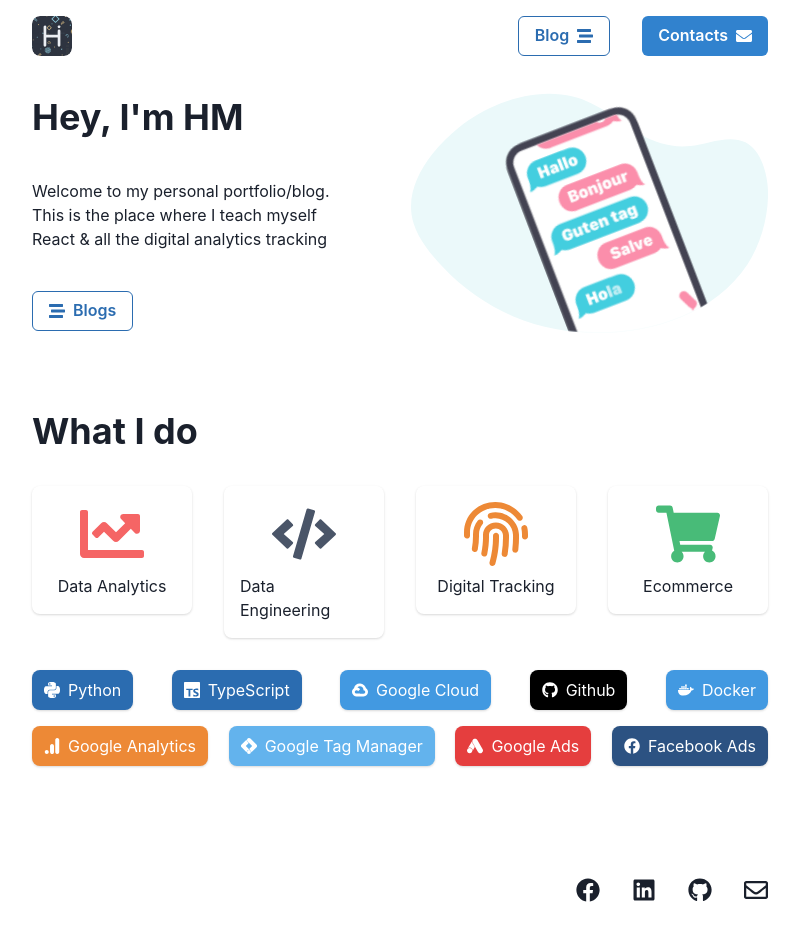
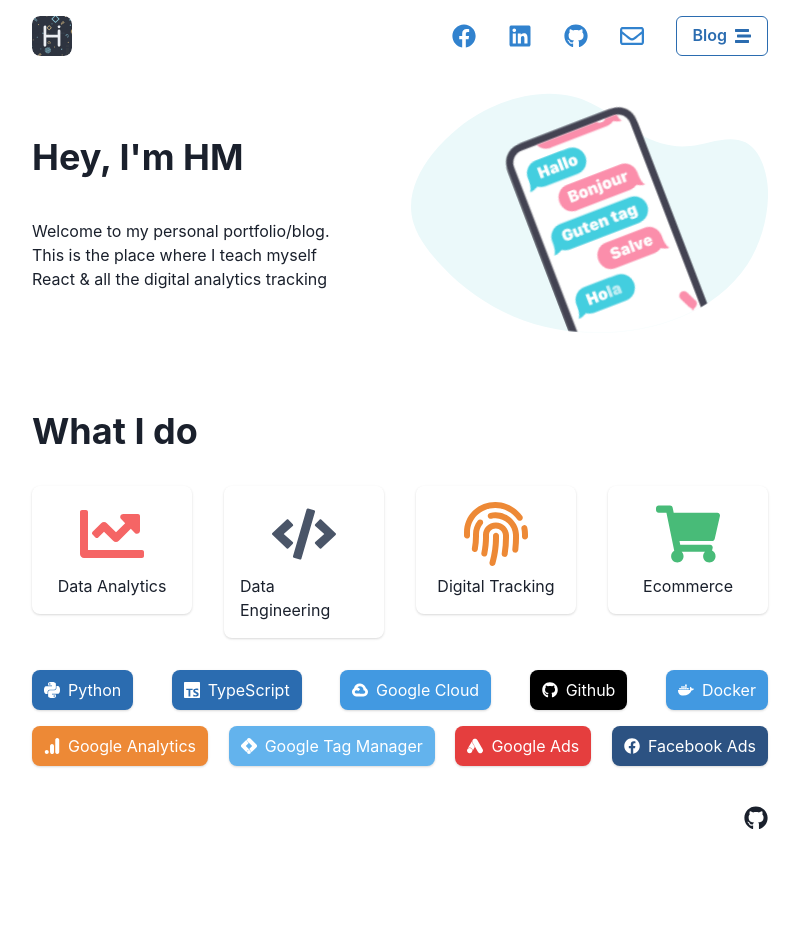
Before and after one commit to hieumdd/hieumdd, a Next.js app: page / in a window 1280 px wide. Shown: the whole page, without its empty margins (240-1039 px from the left). After the commit the page ends 870 px from the top, so only its background shows below. Built offline with nearby package versions, Linux system fonts and the light colour scheme.

Commit message:
feat: Add Social to Header

```diff
--- a/components/Footer.tsx
+++ b/components/Footer.tsx
@@ -1,74 +1,19 @@
-import {
-    Flex,
-    Icon,
-    Container,
-    HStack,
-    LinkOverlay,
-    LinkBox,
-} from '@chakra-ui/react';
-import { IconType } from 'react-icons';
-import {
-    FaFacebook,
-    FaLinkedin,
-    FaGithub,
-    FaRegEnvelope,
-} from 'react-icons/fa';
-
-type Social = {
-    id: string;
-    icon: IconType;
-    link: string;
-    text: string;
-};
-
-const socials: Social[] = [
-    {
-        id: 'facebook',
-        icon: FaFacebook,
-        link: 'https://facebook.com/hieumdd',
-        text: '/hieumdd',
-    },
-    {
-        id: 'linkedin',
-        icon: FaLinkedin,
-        link: 'https://linkedin.com/hieumdd',
-        text: '/hieumdd',
-    },
-    {
-        id: 'github',
-        icon: FaGithub,
-        link: 'https://github.com/hieumdd',
-        text: '/hieumdd',
-    },
-    {
-        id: 'email',
-        icon: FaRegEnvelope,
-        link: 'mailto:hieumdd@gmail.com',
-        text: 'hieumdd@gmail.com',
-    },
-];
-
-const SocialIcon = ({ icon, link }: Social) => (
-    <LinkBox>
-        <LinkOverlay href={link} isExternal>
-            <Icon fontSize="1.5em" as={icon} display="block"/>
-        </LinkOverlay>
-    </LinkBox>
-);
+import { Flex, Icon, Container, LinkOverlay, LinkBox } from '@chakra-ui/react';
+import { FaGithub } from 'react-icons/fa';
 
 const Footer = () => (
     <Flex>
         <Container>
-            <HStack
-                align="center"
-                py="2rem"
-                spacing="2rem"
-                justify={{ base: 'center', md: 'flex-end' }}
-            >
-                {socials.map((social) => (
-                    <SocialIcon key={social.id} {...social} />
-                ))}
-            </HStack>
+            <Flex justify={{ base: 'center', md: 'flex-end' }} pb="5vh">
+                <LinkBox>
+                    <LinkOverlay
+                        href="https://github.com/hieumdd/hieumdd.git"
+                        isExternal
+                    >
+                        <Icon fontSize="1.5em" as={FaGithub} display="block" />
+                    </LinkOverlay>
+                </LinkBox>
+            </Flex>
         </Container>
     </Flex>
 );
--- a/components/Header.tsx
+++ b/components/Header.tsx
@@ -18,8 +18,10 @@
     useOutsideClick,
     StackProps,
 } from '@chakra-ui/react';
-import { CloseIcon, HamburgerIcon } from '@chakra-ui/icons';
 import { FaEnvelope, FaStream } from 'react-icons/fa';
+import { MdClose, MdMenu } from 'react-icons/md';
+
+import Socials from '../components/Socials';
 
 type MoblileNavLinksProps = {
     isOpen: boolean;
@@ -28,21 +30,6 @@
 type MobileMenuIconProps = MoblileNavLinksProps & {
     onToggle: () => void;
 };
-
-const navLinks = [
-    {
-        text: 'Blog',
-        to: '/blog',
-        variant: 'outline',
-        icon: FaStream,
-    },
-    {
-        text: 'Contacts',
-        to: '/contacts',
-        variant: 'solid',
-        icon: FaEnvelope,
-    },
-];
 
 const Logo = () => (
     <LinkBox boxSize="40px">
@@ -54,30 +41,32 @@
     </LinkBox>
 );
 
+const BlogButton = () => (
+    <NextLink href="/blog" passHref>
+        <Button
+            colorScheme="blue"
+            variant="outline"
+            rightIcon={<Icon as={FaStream} />}
+            aria-label="Blog"
+        >
+            Blog
+        </Button>
+    </NextLink>
+);
+
 const DesktopNavLinks = ({ display }: StackProps) => (
     <HStack spacing="2rem" display={display}>
-        {navLinks.map((navLink) => (
-            <NextLink key={navLink.to} href={navLink.to} passHref>
-                <Button
-                    colorScheme="blue"
-                    variant={navLink.variant}
-                    rightIcon={<Icon as={navLink.icon} />}
-                    aria-label={navLink.text}
-                >
-                    {navLink.text}
-                </Button>
-            </NextLink>
-        ))}
+        <Socials />
+        <BlogButton />
     </HStack>
 );
 
 const MobileMenuIcon = ({ isOpen, onToggle }: MobileMenuIconProps) => (
     <IconButton
-        display={{ base: 'block', md: 'none' }}
+        display={{ base: 'flex', md: 'none' }}
         fontSize="1.5rem"
         onClick={onToggle}
-        icon={isOpen ? <CloseIcon /> : <HamburgerIcon />}
-        variant="ghost"
+        icon={isOpen ? <MdClose /> : <MdMenu />}
         aria-label="menu"
     />
 );
@@ -90,18 +79,8 @@
     >
         <Collapse in={isOpen} animateOpacity>
             <VStack align="flex-end" divider={<StackDivider />}>
-                {navLinks.map((navLink) => (
-                    <NextLink key={navLink.to} href={navLink.to} passHref>
-                        <Button
-                            colorScheme="blue"
-                            variant={navLink.variant}
-                            rightIcon={<Icon as={navLink.icon} />}
-                            aria-label={navLink.text}
-                        >
-                            {navLink.text}
-                        </Button>
-                    </NextLink>
-                ))}
+                <Socials />
+                <BlogButton />
             </VStack>
         </Collapse>
     </Flex>
@@ -146,11 +125,11 @@
                     <Flex py={4} borderRadius={0} justify="space-between">
                         <Box
                             boxSize={8}
-                            display={{ base: 'block', md: 'none' }}
+                            display={{ base: 'flex', md: 'none' }}
                         />
                         <Logo />
                         <DesktopNavLinks
-                            display={{ base: 'none', md: 'block' }}
+                            display={{ base: 'none', md: 'flex' }}
                         />
                         <MobileMenuIcon isOpen={isOpen} onToggle={onToggle} />
                     </Flex>
--- a/components/Hero.tsx
+++ b/components/Hero.tsx
@@ -1,7 +1,5 @@
-import NextLink from 'next/link';
 import Lottie from 'react-lottie';
-import { FaStream } from 'react-icons/fa';
-import { Stack, Heading, Text, Box, Button } from '@chakra-ui/react';
+import { Stack, Heading, Text, Box } from '@chakra-ui/react';
 
 import animationData from '../public/lottie/hello.json';
 
@@ -34,15 +32,6 @@
                 Welcome to my personal portfolio/blog. This is the place where I
                 teach myself React & all the digital analytics tracking
             </Text>
-            <NextLink href="/blog" passHref>
-                <Button
-                    colorScheme="blue"
-                    variant="outline"
-                    leftIcon={<FaStream />}
-                >
-                    <a>Blogs</a>
-                </Button>
-            </NextLink>
         </Stack>
         <Box>
             <Lottie options={options} />
--- /dev/null
+++ b/components/Socials.tsx
@@ -0,0 +1,64 @@
+import { HStack, IconButton, LinkBox, LinkOverlay } from '@chakra-ui/react';
+import { IconType } from 'react-icons';
+import {
+    FaFacebook,
+    FaLinkedin,
+    FaGithub,
+    FaRegEnvelope,
+} from 'react-icons/fa';
+
+type Social = {
+    id: string;
+    icon: IconType;
+    link: string;
+    text: string;
+};
+
+const socials: Social[] = [
+    {
+        id: 'facebook',
+        icon: FaFacebook,
+        link: 'https://facebook.com/hieumdd',
+        text: '/hieumdd',
+    },
+    {
+        id: 'linkedin',
+        icon: FaLinkedin,
+        link: 'https://linkedin.com/hieumdd',
+        text: '/hieumdd',
+    },
+    {
+        id: 'github',
+        icon: FaGithub,
+        link: 'https://github.com/hieumdd',
+        text: '/hieumdd',
+    },
+    {
+        id: 'email',
+        icon: FaRegEnvelope,
+        link: 'mailto:hieumdd@gmail.com',
+        text: 'hieumdd@gmail.com',
+    },
+];
+
+const Socials = () => (
+    <HStack align="center" spacing="2em">
+        {socials.map((social) => (
+            <LinkBox key={social.id}>
+                <LinkOverlay href={social.link}>
+                    <IconButton
+                        as={social.icon}
+                        // textColor="blue.700"
+                        colorScheme="blue"
+                        size="xs"
+                        display="block"
+                        variant="link"
+                        aria-label=""
+                    />
+                </LinkOverlay>
+            </LinkBox>
+        ))}
+    </HStack>
+);
+
+export default Socials;
--- a/package.json
+++ b/package.json
@@ -13,6 +13,7 @@
         "@chakra-ui/react": "^1.8.6",
         "@emotion/react": "^11.8.2",
         "@emotion/styled": "^11.8.1",
+        "dayjs": "^1.11.0",
         "framer-motion": "^6.2.8",
         "lottie-web": "^5.9.1",
         "next": "12.1.0",
--- a/pages/_app.tsx
+++ b/pages/_app.tsx
@@ -10,8 +10,8 @@
     <>
         <ChakraProvider theme={theme}>
             <Header />
-            <Container py="10vh">
-                <VStack alignItems="stretch" spacing="4em" >
+            <Container pt="10vh" pb="5vh">
+                <VStack alignItems="stretch" spacing="4em">
                     <Component {...pageProps} />
                 </VStack>
             </Container>
```
Also changed, not shown: 1 other file (tests, documents, lock files or other folders).
